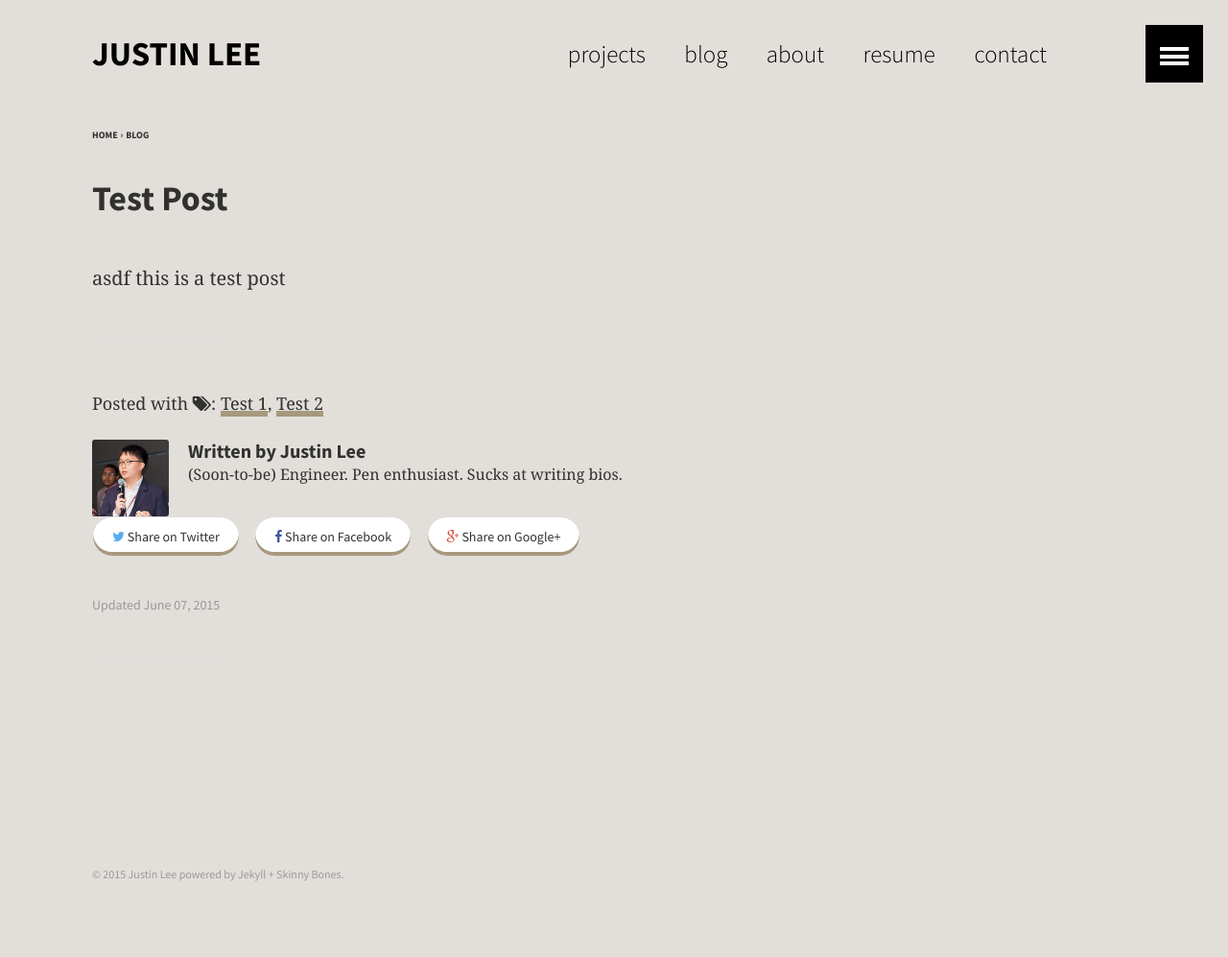
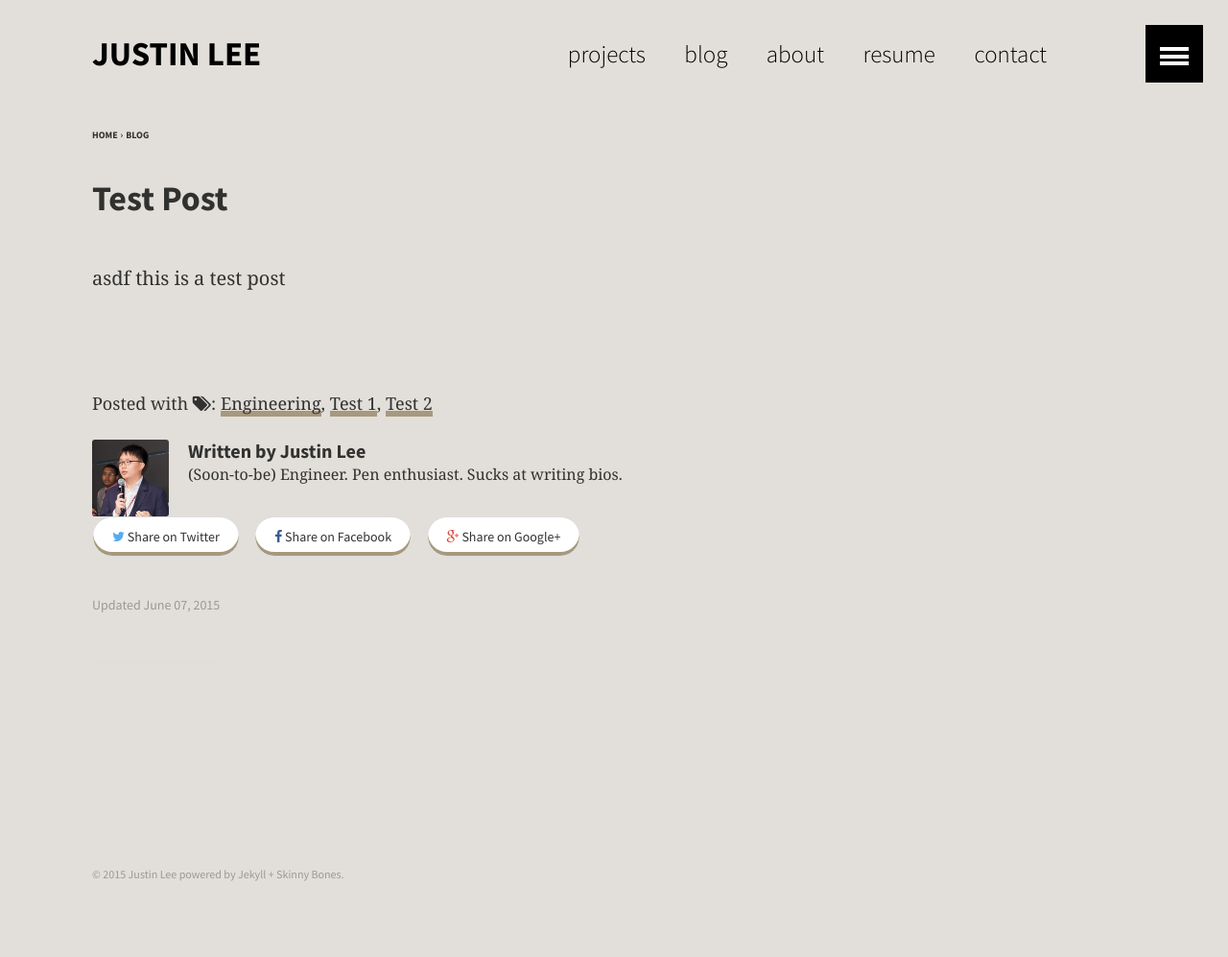
Before and after one commit to pengineered/pengineered.github.io, a Jekyll site: the page built from _posts/blog/2015-06-07-test-post.md, in a window 1280 px wide. Shown: the whole page at 96% size. Built offline with Jekyll 4.4.1, drawn with Linux system fonts in a browser that asks for light colours; comment, search, counter and statistics services are not loaded.

Commit message:
testing engineering tag

```diff
--- a/_data/tags.yml
+++ b/_data/tags.yml
@@ -1,4 +1,7 @@
 #Tags
+
+engineering:
+  name: Engineering
 
 test1:
   name: Test 1
--- a/_posts/blog/2015-06-07-test-post.md
+++ b/_posts/blog/2015-06-07-test-post.md
@@ -4,7 +4,7 @@ title: Test Post
 categories: blog
 modified: 2015-06-07T20:20:20-22:00
 comments: true
-tags: test1 test2
+tags: engineering test1 test2
 ---
 
 asdf this is a test post
```
Also changed, not shown: blog/tags/engineering.md (added, +5 -0 lines), blog/tags/test1.md (+0 -1 lines).
